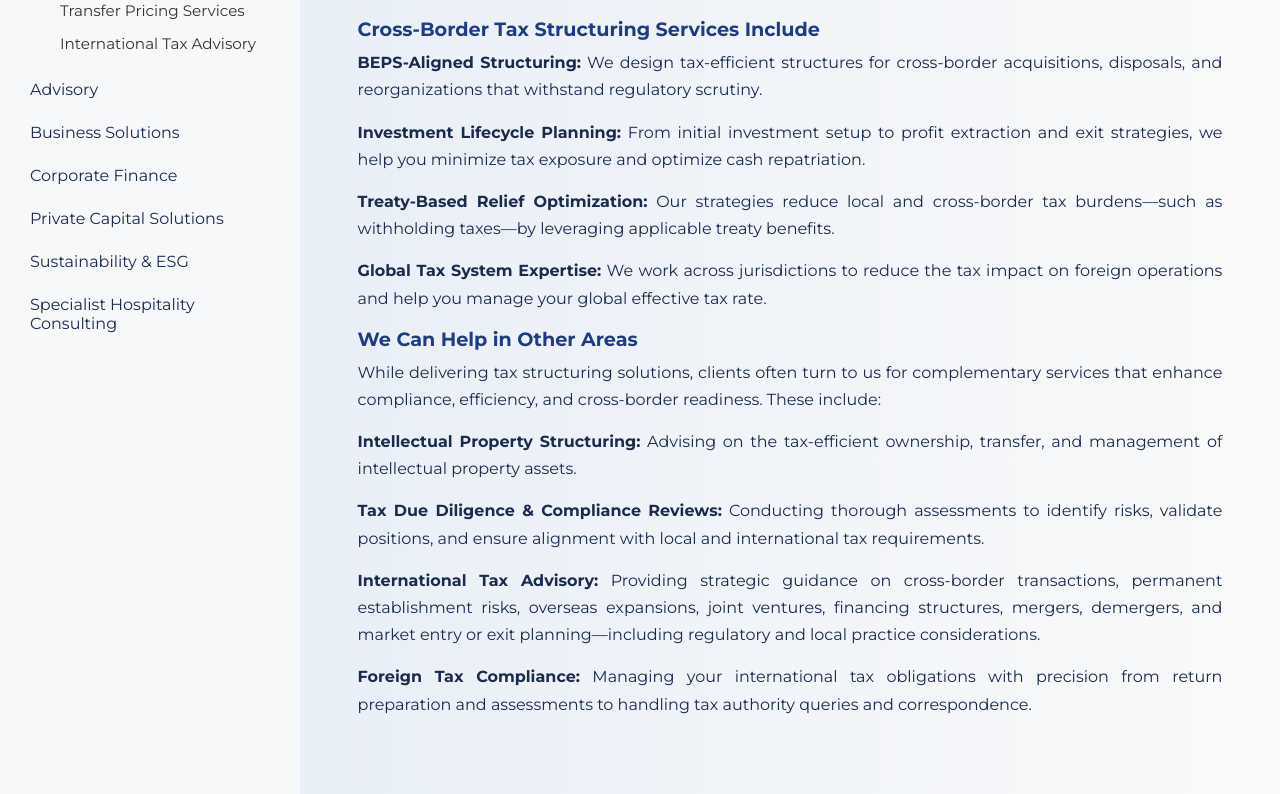
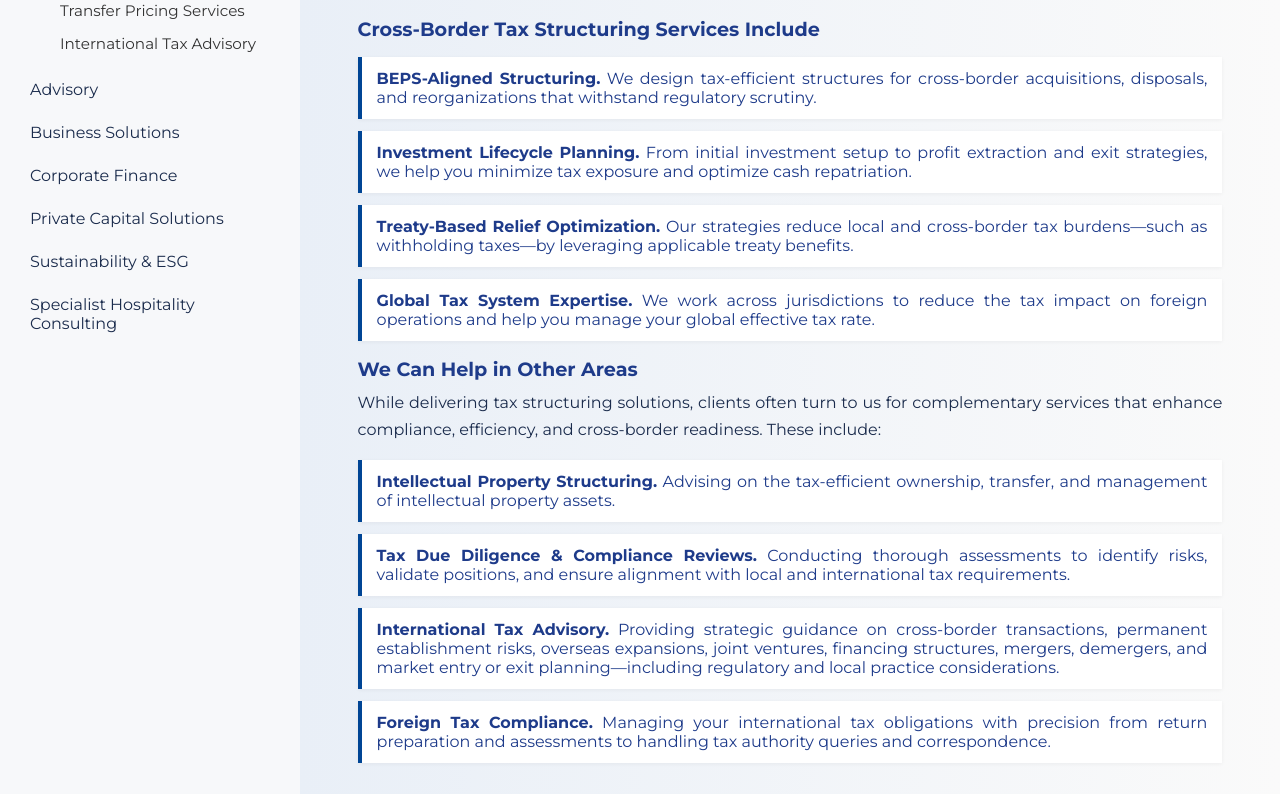
Before and after one commit to Muhammadsuleman31/axs-bridge, a Next.js app: page /services/tax/structuring in a window 1280 px wide. Shown: the part 306-1100 px from the top of the page. Built offline with nearby package versions, Linux system fonts and the light colour scheme.

Commit message:
contact form and font

```diff
--- a/app/globals.css
+++ b/app/globals.css
@@ -171,6 +171,7 @@ background-color: #fafafa;
 }
 
 .servicesNestedList {
+
   list-style: disc;
   padding-left: 20px;
   margin-top: 5px;
@@ -260,10 +261,11 @@ background-color: #fafafa;
 
 .servicesserviceItem {
   padding: 12px 15px;
+    /* color: #1a2b4c !important;
+      background: linear-gradient(to left, #e9eff7, #fafafa); */
   border-left: 4px solid #004595;
-  background: #fff;
+background-color: #fff;
   box-shadow: 0 1px 4px rgba(0,0,0,0.05);
-  font-weight: 500;
   transition: transform 0.2s ease, background 0.2s ease;
 }
 
--- a/app/services/tax/structuring/page.js
+++ b/app/services/tax/structuring/page.js
@@ -13,21 +13,20 @@ export default function TaxStructuringPage() {
 
         <h2 className="servicessubtitle">Cross-Border Tax Structuring Services Include</h2>
 
-        <p className="servicesparagraph">
-          <strong>BEPS-Aligned Structuring:</strong> We design tax-efficient structures for cross-border acquisitions, disposals, and reorganizations that withstand regulatory scrutiny.
-        </p>
-
-        <p className="servicesparagraph">
-          <strong>Investment Lifecycle Planning:</strong> From initial investment setup to profit extraction and exit strategies, we help you minimize tax exposure and optimize cash repatriation.
-        </p>
-
-        <p className="servicesparagraph">
-          <strong>Treaty-Based Relief Optimization:</strong> Our strategies reduce local and cross-border tax burdens—such as withholding taxes—by leveraging applicable treaty benefits.
-        </p>
-
-        <p className="servicesparagraph">
-          <strong>Global Tax System Expertise:</strong> We work across jurisdictions to reduce the tax impact on foreign operations and help you manage your global effective tax rate.
-        </p>
+      <ul className="servicesserviceList">
+  <li className="servicesserviceItem">
+    <strong>BEPS-Aligned Structuring.</strong> We design tax-efficient structures for cross-border acquisitions, disposals, and reorganizations that withstand regulatory scrutiny.
+  </li>
+  <li className="servicesserviceItem">
+    <strong>Investment Lifecycle Planning.</strong> From initial investment setup to profit extraction and exit strategies, we help you minimize tax exposure and optimize cash repatriation.
+  </li>
+  <li className="servicesserviceItem">
+    <strong>Treaty-Based Relief Optimization.</strong> Our strategies reduce local and cross-border tax burdens—such as withholding taxes—by leveraging applicable treaty benefits.
+  </li>
+  <li className="servicesserviceItem">
+    <strong>Global Tax System Expertise.</strong> We work across jurisdictions to reduce the tax impact on foreign operations and help you manage your global effective tax rate.
+  </li>
+</ul>
 
         <h2 className="servicessubtitle">We Can Help in Other Areas</h2>
 
@@ -35,21 +34,20 @@ export default function TaxStructuringPage() {
           While delivering tax structuring solutions, clients often turn to us for complementary services that enhance compliance, efficiency, and cross-border readiness. These include:
         </p>
 
-        <p className="servicesparagraph">
-          <strong>Intellectual Property Structuring:</strong> Advising on the tax-efficient ownership, transfer, and management of intellectual property assets.
-        </p>
-
-        <p className="servicesparagraph">
-          <strong>Tax Due Diligence & Compliance Reviews:</strong> Conducting thorough assessments to identify risks, validate positions, and ensure alignment with local and international tax requirements.
-        </p>
-
-        <p className="servicesparagraph">
-          <strong>International Tax Advisory:</strong> Providing strategic guidance on cross-border transactions, permanent establishment risks, overseas expansions, joint ventures, financing structures, mergers, demergers, and market entry or exit planning—including regulatory and local practice considerations.
-        </p>
-
-        <p className="servicesparagraph">
-          <strong>Foreign Tax Compliance:</strong> Managing your international tax obligations with precision from return preparation and assessments to handling tax authority queries and correspondence.
-        </p>
+    <ul className="servicesserviceList">
+  <li className="servicesserviceItem">
+    <strong>Intellectual Property Structuring.</strong> Advising on the tax-efficient ownership, transfer, and management of intellectual property assets.
+  </li>
+  <li className="servicesserviceItem">
+    <strong>Tax Due Diligence & Compliance Reviews.</strong> Conducting thorough assessments to identify risks, validate positions, and ensure alignment with local and international tax requirements.
+  </li>
+  <li className="servicesserviceItem">
+    <strong>International Tax Advisory.</strong> Providing strategic guidance on cross-border transactions, permanent establishment risks, overseas expansions, joint ventures, financing structures, mergers, demergers, and market entry or exit planning—including regulatory and local practice considerations.
+  </li>
+  <li className="servicesserviceItem">
+    <strong>Foreign Tax Compliance.</strong> Managing your international tax obligations with precision from return preparation and assessments to handling tax authority queries and correspondence.
+  </li>
+</ul>
       </main>
     </div>
   );
```
